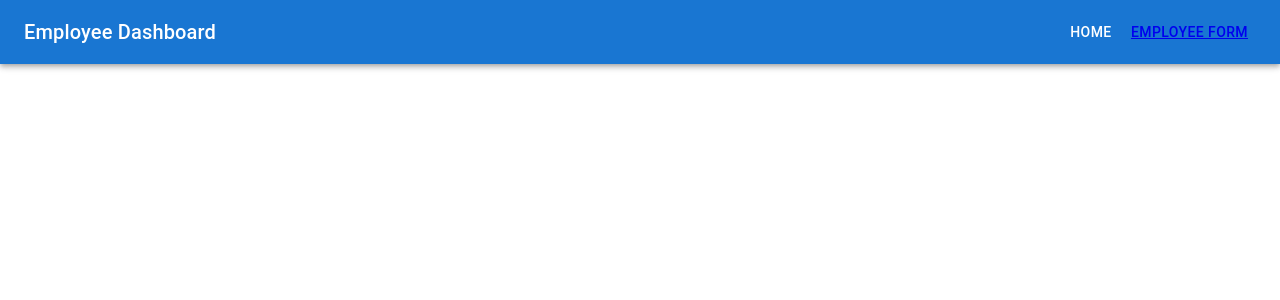
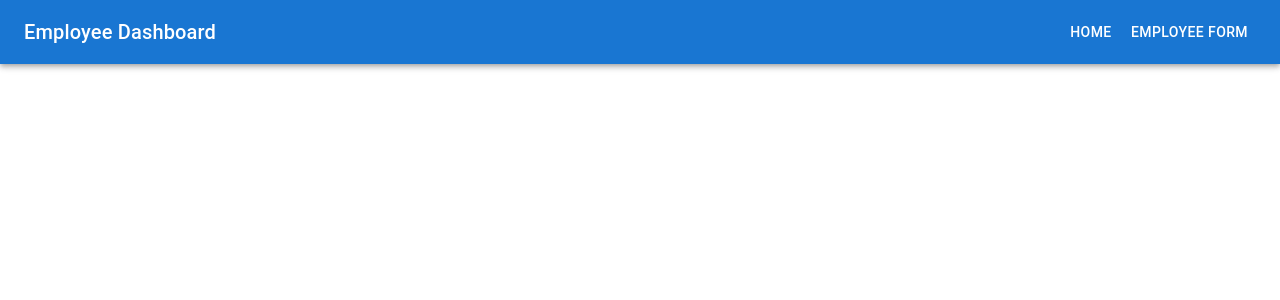
Before and after one commit to GK0610/Employee_App_Frontend_Integration, a React (Create React App) app: page / in a window 1280 px wide. Shown: the top 300 px of the page. Built offline with nearby package versions, Linux system fonts and the light colour scheme.

Commit message:
setup gh-pages

```diff
--- a/src/App.js
+++ b/src/App.js
@@ -1,10 +1,9 @@
-import React from 'react';
-import { BrowserRouter as Router, Route, Routes, Link } from 'react-router-dom';
-import { AppBar, Toolbar, Typography, Button } from '@mui/material';
-import EmployeeForm from './components/EmployeeForm';
-import EmployeeList from './components/EmployeeList';
+import { AppBar, Button, Toolbar, Typography } from '@mui/material';
+import { HashRouter as Router, Route, Routes } from 'react-router-dom';
+import EmployeeForm from './EmployeeForm';
+import EmployeeList from './EmployeeList';
 
-function App() {
+const App = () => {
   return (
     <Router>
       <div>
@@ -13,8 +12,12 @@ function App() {
             <Typography variant="h6" component="div" sx={{ flexGrow: 1 }}>
               Employee Dashboard
             </Typography>
-            <Button color="inherit" href="/Employee_App_Frontend_Integration">Home</Button>
-            <Button color="inherit"><Link to="/employee-form">Employee Form</Link></Button>
+            <Button color="inherit" href="/Employee_App_Frontend_Integration">
+              Home
+            </Button>
+            <Button color="inherit" href="#/employee-form">
+              Employee Form
+            </Button>
           </Toolbar>
         </AppBar>
 
@@ -28,4 +31,3 @@ function App() {
 }
 
 export default App;
-// HMM
```
